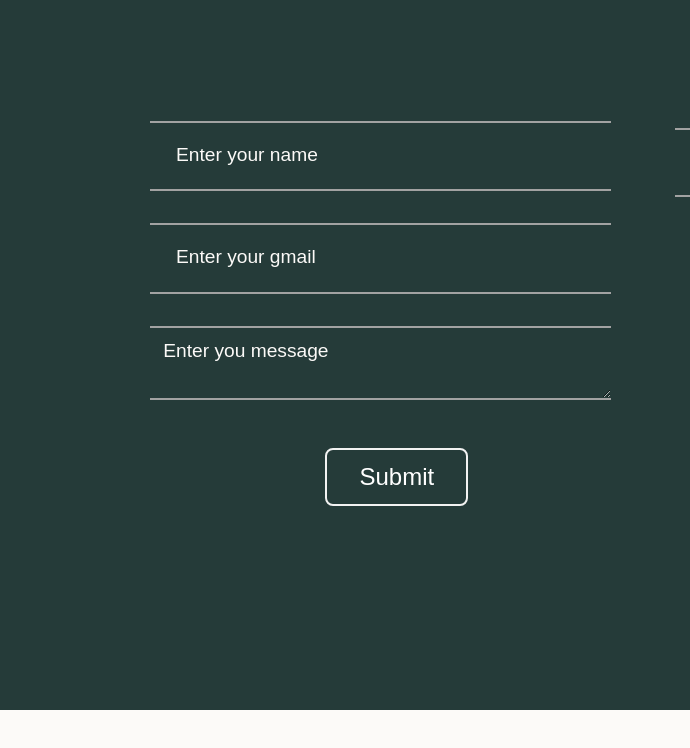
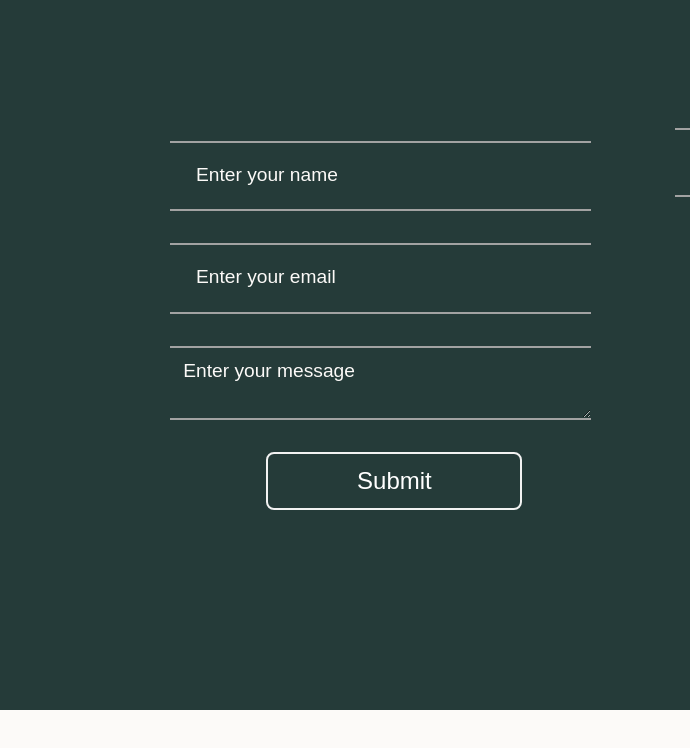
Before and after one commit to vermagithubcs/PortfoliloWebsite, a plain HTML site: page index.html in a window 1280 px wide. Shown: the part 3090-3838 px from the top of the page, 0-690 px from the left. Drawn offline with Linux system fonts and the light colour scheme; a web font is replaced by a local one.

Commit message:
feature upadte

```diff
--- a/index.html
+++ b/index.html
@@ -99,12 +99,18 @@
           <h1>Let's Connect </h1>
           <div class="contact-form">
             <div id="form">
-              <form id="contact-form">
-               <input id="name" type="text" placeholder="Enter your name" name="name" required>
-               <input id="gmail" type="text" placeholder="Enter your gmail" name="gmail" required>
-               <textarea id="msg" placeholder="Enter you message" cols="40" rows="3"></textarea>
-              </form>
-              <button>Submit</button>
+              <form action="https://api.web3forms.com/submit" method="POST" id="contact-form" onsubmit="clearForm(event)">
+                <input type="hidden" name="access_key" value="cb6bd593-898a-4af1-af10-0e8d65ca8dfe">
+
+                <input type="text" id="name" name="name" placeholder="Enter your name" required>
+
+                <input type="email" name="email" id="gmail" placeholder="Enter your email" required>
+
+                <textarea name="message" id="msg" placeholder="Enter your message" cols="40" rows="3" required></textarea>
+
+                <button type="submit">Submit</button>
+            </form>
+
             </div>
             <div id="socials">
               <div id="cont-gmail">
--- a/script.js
+++ b/script.js
@@ -247,3 +247,10 @@ main.addEventListener("mousemove",function(e){
     ease:"back.out"
   })
 })
+
+function clearForm(event){
+  event.preventDefault();
+  const form = document.querySelector('#contact-form');
+  form.submit();
+  form.reset();
+}
--- a/style.css
+++ b/style.css
@@ -331,6 +331,8 @@ body {
 .contact #form form {
   display: flex;
   flex-direction: column;
+  height: 65vh;
+  padding: 20px;
 }
 .contact #form #name {
   position: relative;
@@ -348,6 +350,7 @@ body {
   border-top: 2px solid #a2a2a2;
   border-bottom: 2px solid #a2a2a2;
   background-color: transparent;
+  color: #fff;
 }
 .contact #form textarea::placeholder {
   font-size: 1.5vw;
@@ -365,11 +368,13 @@ body {
   border-top: 2px solid #a2a2a2;
   border-bottom: 2px solid #a2a2a2;
   background-color: transparent;
+  color: #fff;
 }
-.contact button {
+.contact #form form button {
   position: relative;
-  top: 7rem;
-  left: 38%;
+  top: 6rem;
+  width: 20vw;
+  left: 6rem;
   padding: 1vw 2.5vw;
   border-radius: 0.5rem;
   cursor: pointer;
```
